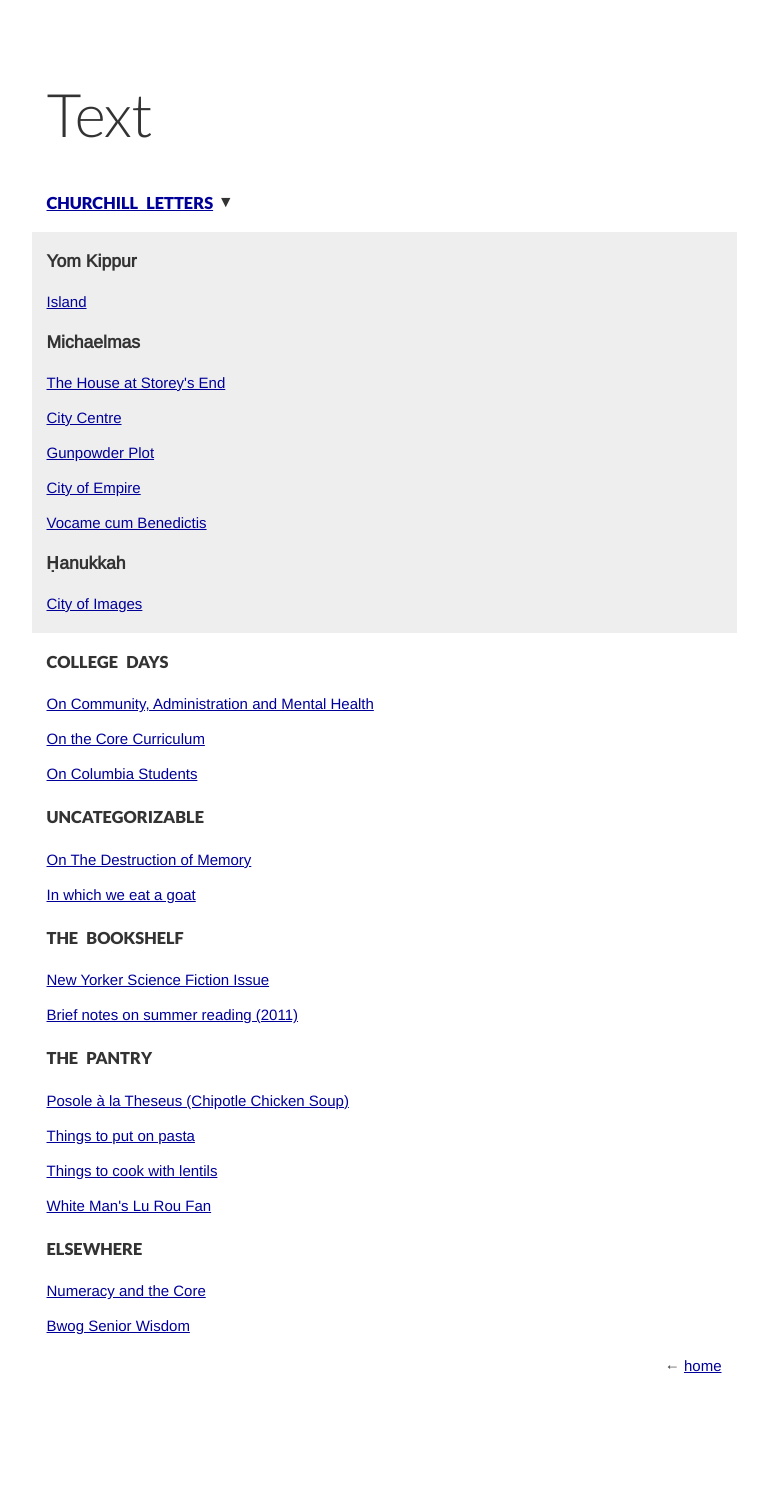
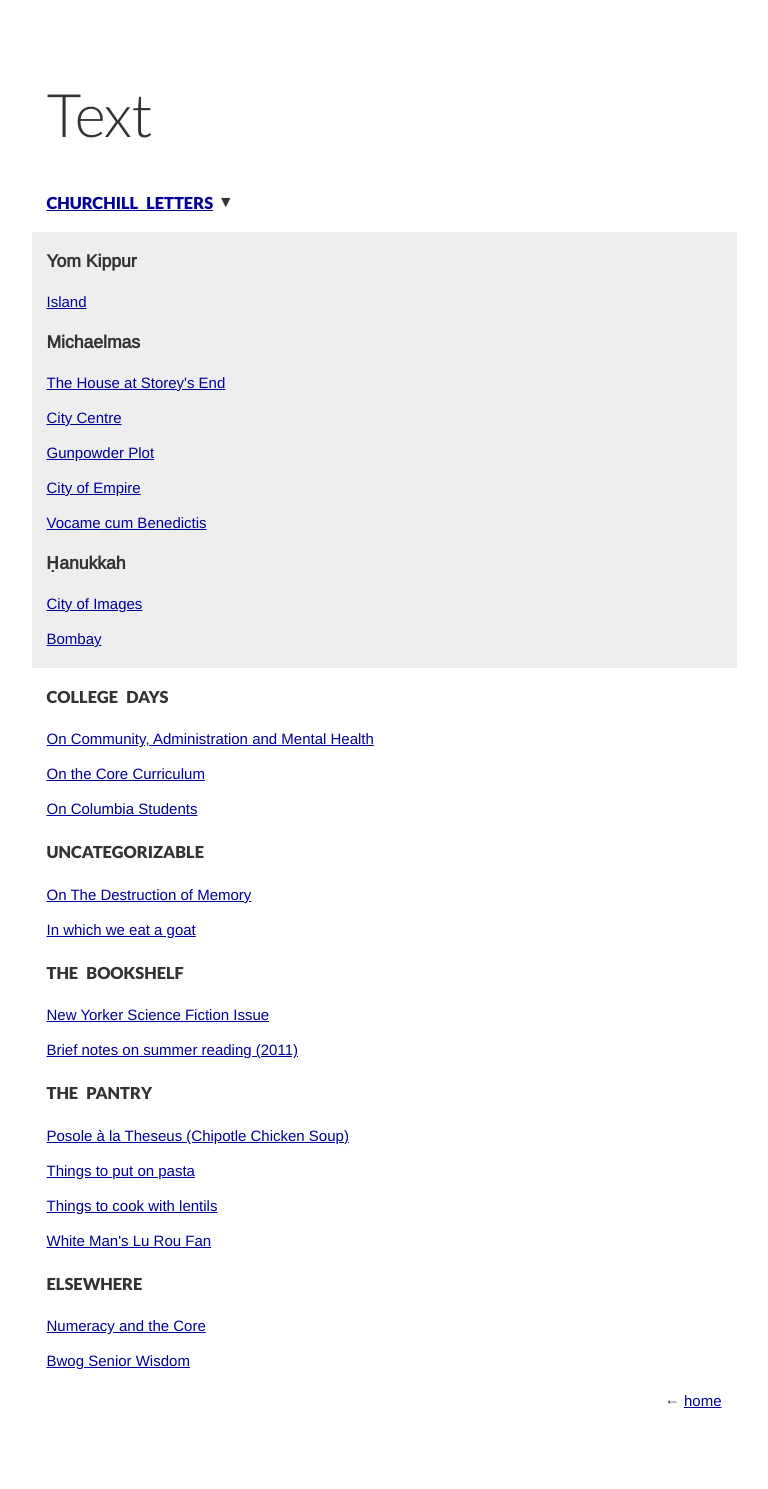
Before and after one commit to jacobandreas/writing, a Jekyll site: the page built from index.html, in a window 1280 px wide. Shown: the whole page, without its empty margins (256-1024 px from the left). Built offline with Jekyll 4.4.1, drawn with Linux system fonts in a browser that asks for light colours; nearby versions of some CDN libraries; before the commit the page ends 1454 px from its top, so only the background shows below that.

Commit message:
index update for bombay

```diff
--- a/index.html
+++ b/index.html
@@ -32,6 +32,7 @@ cat_names:
   <ul class='nobullet'>
     <li><a href='{{ site.BASE_PATH }}/churchill/city-of-images.html'>City
       of Images</a></li>
+    <li><a href='{{ site.BASE_PATH }}/churchill/bombay.html'>Bombay</a></li>
   </ul>
   <!--<h3>Lent</h3>
   <h3>Passover</h3>
```
